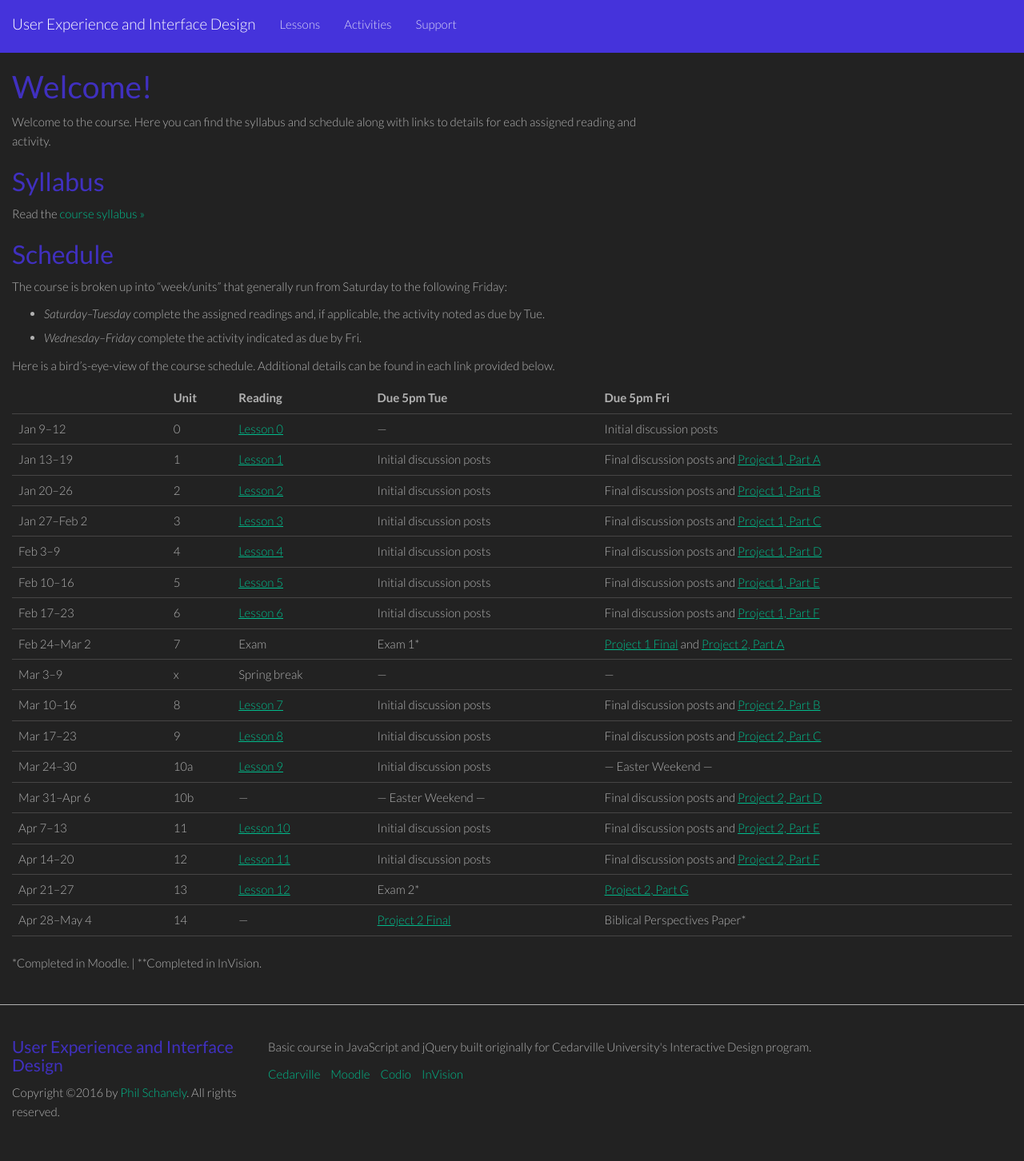
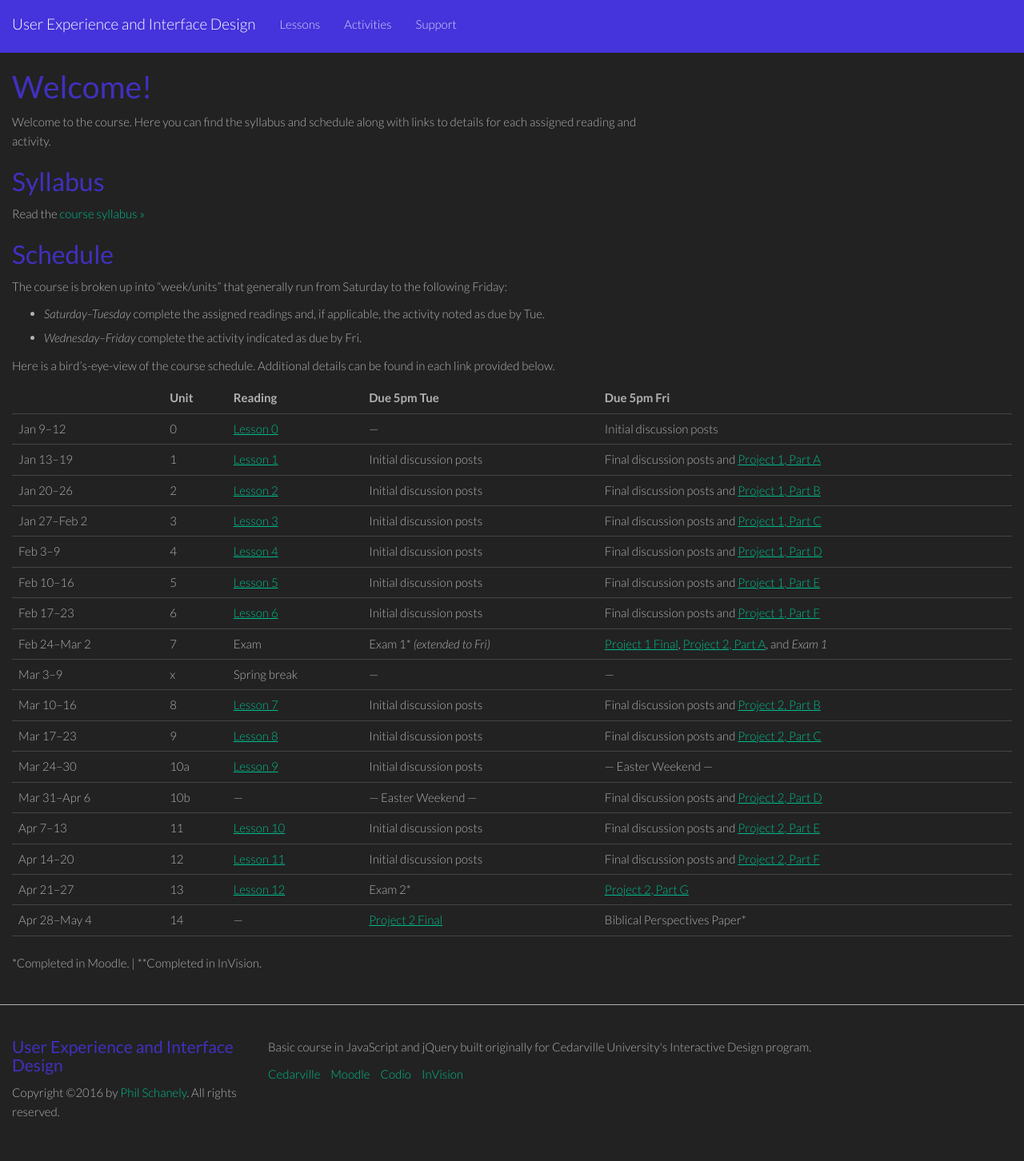
Before and after one commit to philschanely/course-ux, a Jekyll site: the page built from index.md, in a window 1280 px wide. Shown: the whole page at 80% size. Built offline with Jekyll 4.4.1, drawn with Linux system fonts in a browser that asks for light colours.

Commit message:
Update exam timeline

```diff
--- a/index.md
+++ b/index.md
@@ -26,7 +26,7 @@ Here is a bird's-eye-view of the course schedule. Additional details can be foun
 | Feb 3--9      | 4    | [Lesson 4][l4]   | Initial discussion posts | Final discussion posts and [Project 1, Part D][p1] |
 | Feb 10--16    | 5    | [Lesson 5][l5]   | Initial discussion posts | Final discussion posts and [Project 1, Part E][p1] |
 | Feb 17--23    | 6    | [Lesson 6][l6]   | Initial discussion posts | Final discussion posts and [Project 1, Part F][p1] |
-| Feb 24--Mar 2 | 7    | Exam             | Exam 1\*                 | [Project 1 Final][p1] and [Project 2, Part A][p2]  |
+| Feb 24--Mar 2 | 7    | Exam             | Exam 1\* *(extended to Fri)* | [Project 1 Final][p1], [Project 2, Part A][p2], and *Exam 1* |
 | Mar 3--9      | x    | Spring break     | ---                      | ---                                                |
 | Mar 10--16    | 8    | [Lesson 7][l7]   | Initial discussion posts | Final discussion posts and [Project 2, Part B][p2] |
 | Mar 17--23    | 9    | [Lesson 8][l8]   | Initial discussion posts | Final discussion posts and [Project 2, Part C][p2] |
```
